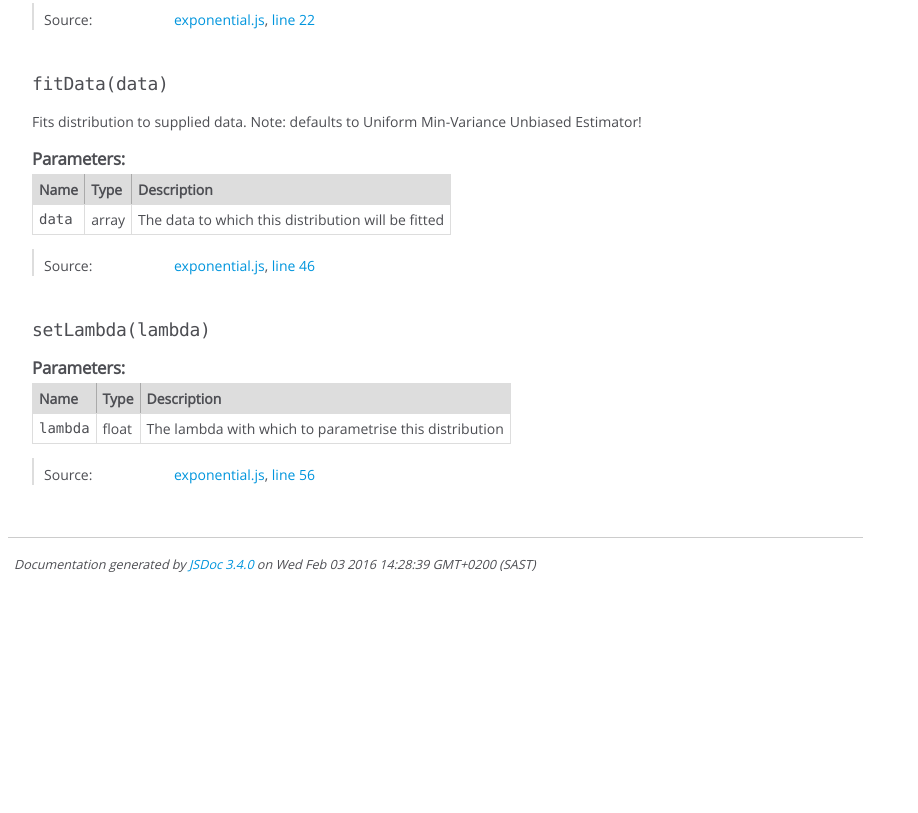
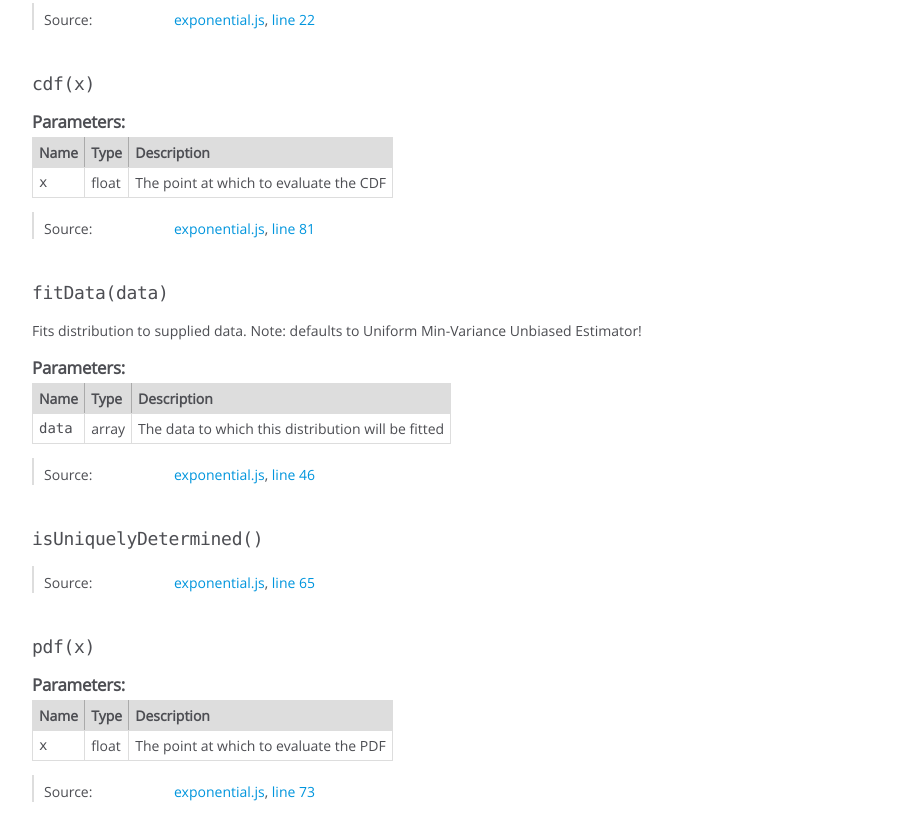
Before and after one commit to kencoken/distfitjs, a website: page doc/Exponential.html in a window 1280 px wide. Shown: the part 907-1720 px from the top of the page, without its empty margins (0-918 px from the left). Before the commit the page ends 1496 px from the top, so only its background shows below. Drawn offline with Linux system fonts and the light colour scheme.

Commit message:
updated documentation

```diff
--- a/doc/Exponential.html
+++ b/doc/Exponential.html
@@ -463,6 +463,133 @@
 
 
 
+    <h4 class="name" id="cdf"><span class="type-signature"></span>cdf<span class="signature">(x)</span><span class="type-signature"></span></h4>
+
+
+
+
+
+
+
+
+
+
+
+
+
+    <h5>Parameters:</h5>
+
+
+<table class="params">
+    <thead>
+    <tr>
+
+        <th>Name</th>
+
+
+        <th>Type</th>
+
+
+
+
+
+        <th class="last">Description</th>
+    </tr>
+    </thead>
+
+    <tbody>
+
+
+        <tr>
+
+                <td class="name"><code>x</code></td>
+
+
+            <td class="type">
+
+
+<span class="param-type">float</span>
+
+
+
+            </td>
+
+
+
+
+
+            <td class="description last">The point at which to evaluate the CDF</td>
+        </tr>
+
+
+    </tbody>
+</table>
+
+
+
+
+
+
+<dl class="details">
+
+
+
+
+
+
+
+
+
+
+
+
+
+
+
+
+
+
+
+
+
+
+
+
+
+
+    <dt class="tag-source">Source:</dt>
+    <dd class="tag-source"><ul class="dummy"><li>
+        <a href="exponential.js.html">exponential.js</a>, <a href="exponential.js.html#line81">line 81</a>
+    </li></ul></dd>
+
+
+
+
+
+
+
+</dl>
+
+
+
+
+
+
+
+
+
+
+
+
+
+
+
+
+
+
+
+
+
     <h4 class="name" id="fitData"><span class="type-signature"></span>fitData<span class="signature">(data)</span><span class="type-signature"></span></h4>
 
 
@@ -564,6 +691,211 @@
     <dt class="tag-source">Source:</dt>
     <dd class="tag-source"><ul class="dummy"><li>
         <a href="exponential.js.html">exponential.js</a>, <a href="exponential.js.html#line46">line 46</a>
+    </li></ul></dd>
+
+
+
+
+
+
+
+</dl>
+
+
+
+
+
+
+
+
+
+
+
+
+
+
+
+
+
+
+
+
+
+    <h4 class="name" id="isUniquelyDetermined"><span class="type-signature"></span>isUniquelyDetermined<span class="signature">()</span><span class="type-signature"></span></h4>
+
+
+
+
+
+
+
+
+
+
+
+
+
+
+
+
+
+<dl class="details">
+
+
+
+
+
+
+
+
+
+
+
+
+
+
+
+
+
+
+
+
+
+
+
+
+
+
+    <dt class="tag-source">Source:</dt>
+    <dd class="tag-source"><ul class="dummy"><li>
+        <a href="exponential.js.html">exponential.js</a>, <a href="exponential.js.html#line65">line 65</a>
+    </li></ul></dd>
+
+
+
+
+
+
+
+</dl>
+
+
+
+
+
+
+
+
+
+
+
+
+
+
+
+
+
+
+
+
+
+    <h4 class="name" id="pdf"><span class="type-signature"></span>pdf<span class="signature">(x)</span><span class="type-signature"></span></h4>
+
+
+
+
+
+
+
+
+
+
+
+
+
+    <h5>Parameters:</h5>
+
+
+<table class="params">
+    <thead>
+    <tr>
+
+        <th>Name</th>
+
+
+        <th>Type</th>
+
+
+
+
+
+        <th class="last">Description</th>
+    </tr>
+    </thead>
+
+    <tbody>
+
+
+        <tr>
+
+                <td class="name"><code>x</code></td>
+
+
+            <td class="type">
+
+
+<span class="param-type">float</span>
+
+
+
+            </td>
+
+
+
+
+
+            <td class="description last">The point at which to evaluate the PDF</td>
+        </tr>
+
+
+    </tbody>
+</table>
+
+
+
+
+
+
+<dl class="details">
+
+
+
+
+
+
+
+
+
+
+
+
+
+
+
+
+
+
+
+
+
+
+
+
+
+
+    <dt class="tag-source">Source:</dt>
+    <dd class="tag-source"><ul class="dummy"><li>
+        <a href="exponential.js.html">exponential.js</a>, <a href="exponential.js.html#line73">line 73</a>
     </li></ul></dd>
 
 
@@ -738,7 +1070,7 @@
 <br class="clear">
 
 <footer>
-    Documentation generated by <a href="https://github.com/jsdoc3/jsdoc">JSDoc 3.4.0</a> on Wed Feb 03 2016 14:28:39 GMT+0200 (SAST)
+    Documentation generated by <a href="https://github.com/jsdoc3/jsdoc">JSDoc 3.4.0</a> on Wed Feb 03 2016 17:17:15 GMT+0200 (SAST)
 </footer>
 
 <script> prettyPrint(); </script>
```
Also changed, not shown: doc/ContinuousDistribution.html (+1 -1 lines), doc/DiscreteDistribution.html (+1 -1 lines), doc/Distribution.html (+1 -1 lines), doc/Normal.html (+1 -1 lines), doc/Poisson.html (+1 -1 lines), doc/core.js.html (+1 -1 lines), doc/exponential.js.html (+24 -1 lines), doc/global.html (+1 -1 lines), doc/index.html (+1 -1 lines), doc/normal.js.html (+14 -1 lines), doc/poisson.js.html (+1 -1 lines), lib/exponential.js (+11 -0 lines).
